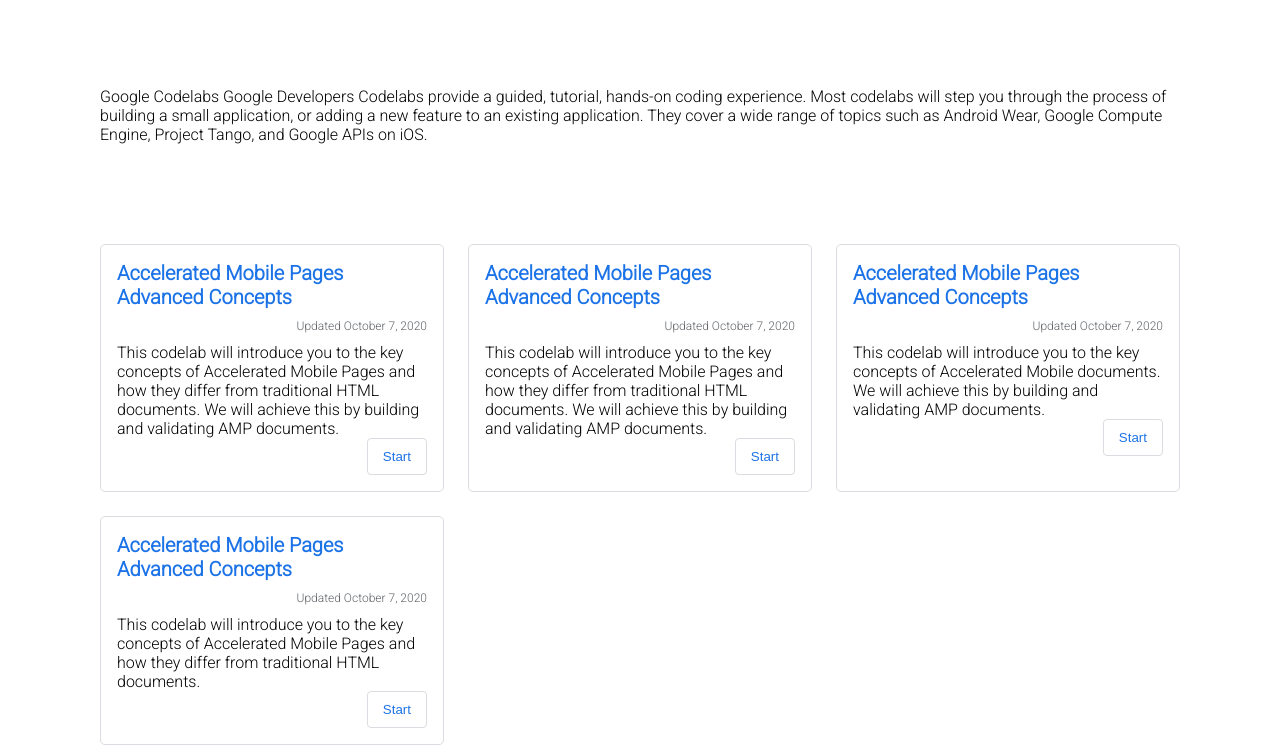
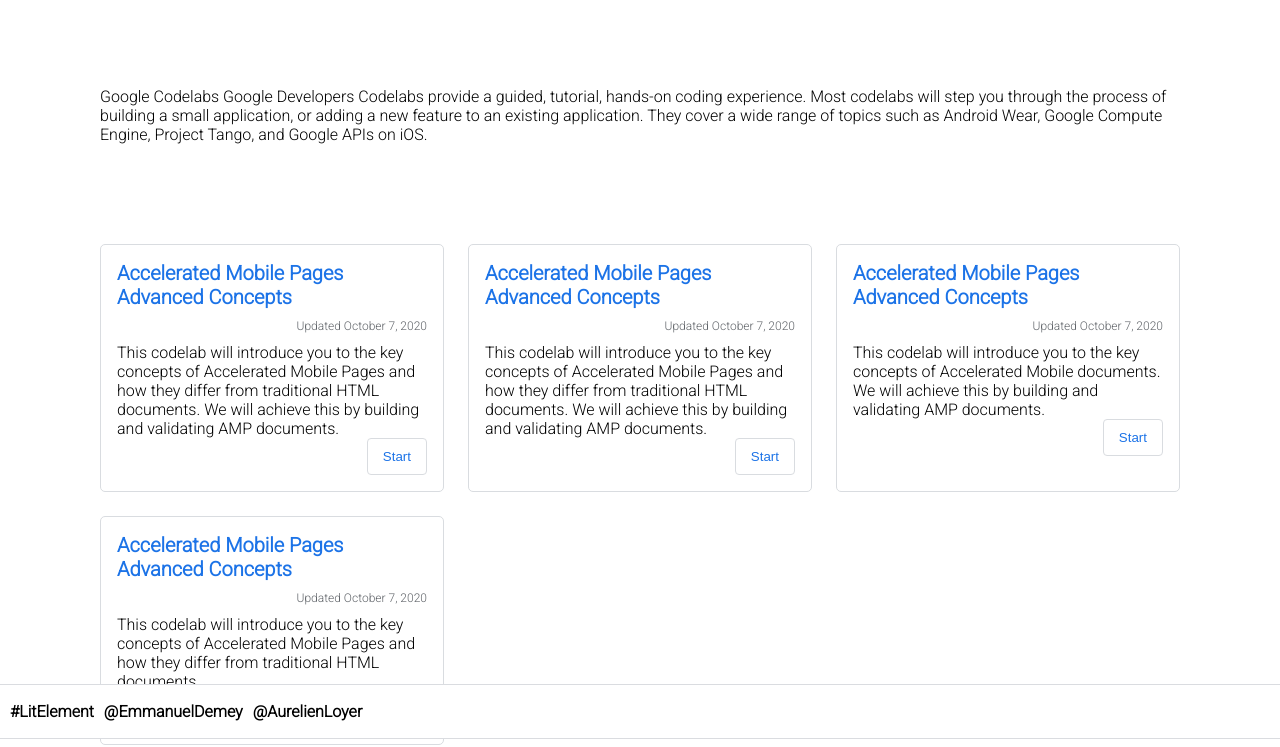
Before and after one commit to EmmanuelDemey/claat-litelement, a website: page maquettes/index.html in a window 1280 px wide. Shown: the part 61-808 px from the top of the page. Drawn offline with Linux system fonts and the light colour scheme.

Commit message:
feat: set header and footer as sticky position 🐡

```diff
--- a/maquettes/style.css
+++ b/maquettes/style.css
@@ -16,8 +16,11 @@
   justify-content: space-between;
   align-items: center;
   height: 48px;
+  background: white;
   box-shadow: 0 1px 2px 0 rgb(60 64 67 / 30%), 0 2px 6px 2px rgb(60 64 67 / 15%);
   padding: 0px 10px;
+  position: sticky;
+  top: 0px;
 }
 
 .header img {
@@ -113,8 +116,11 @@
 footer {
   border-top: 1px solid #dadce0;
   border-bottom: 1px solid #dadce0;
-  padding: 10px;
-  margin: 60px 0px 20px;
+  padding: 1px 10px;
+  background: white;
+  position: sticky;
+  bottom: 0;
+  margin-top: 50px;
 }
 
 .footer__nav ul {
@@ -130,6 +136,7 @@
   text-decoration: none;
   color: black;
 }
+
 .footer__nav a:hover {
   font-weight: bold;
   color: #1c73e7;
```
